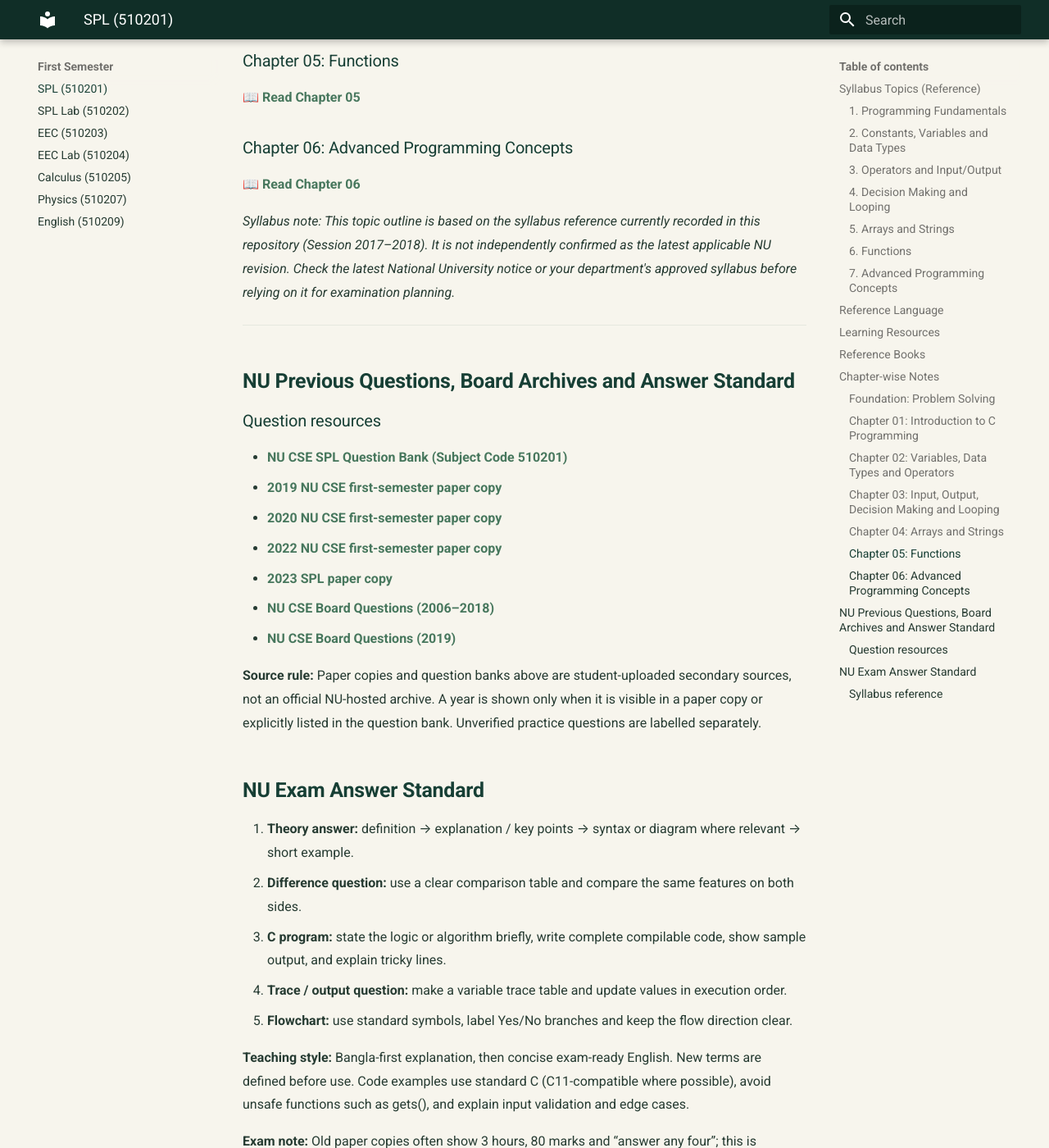
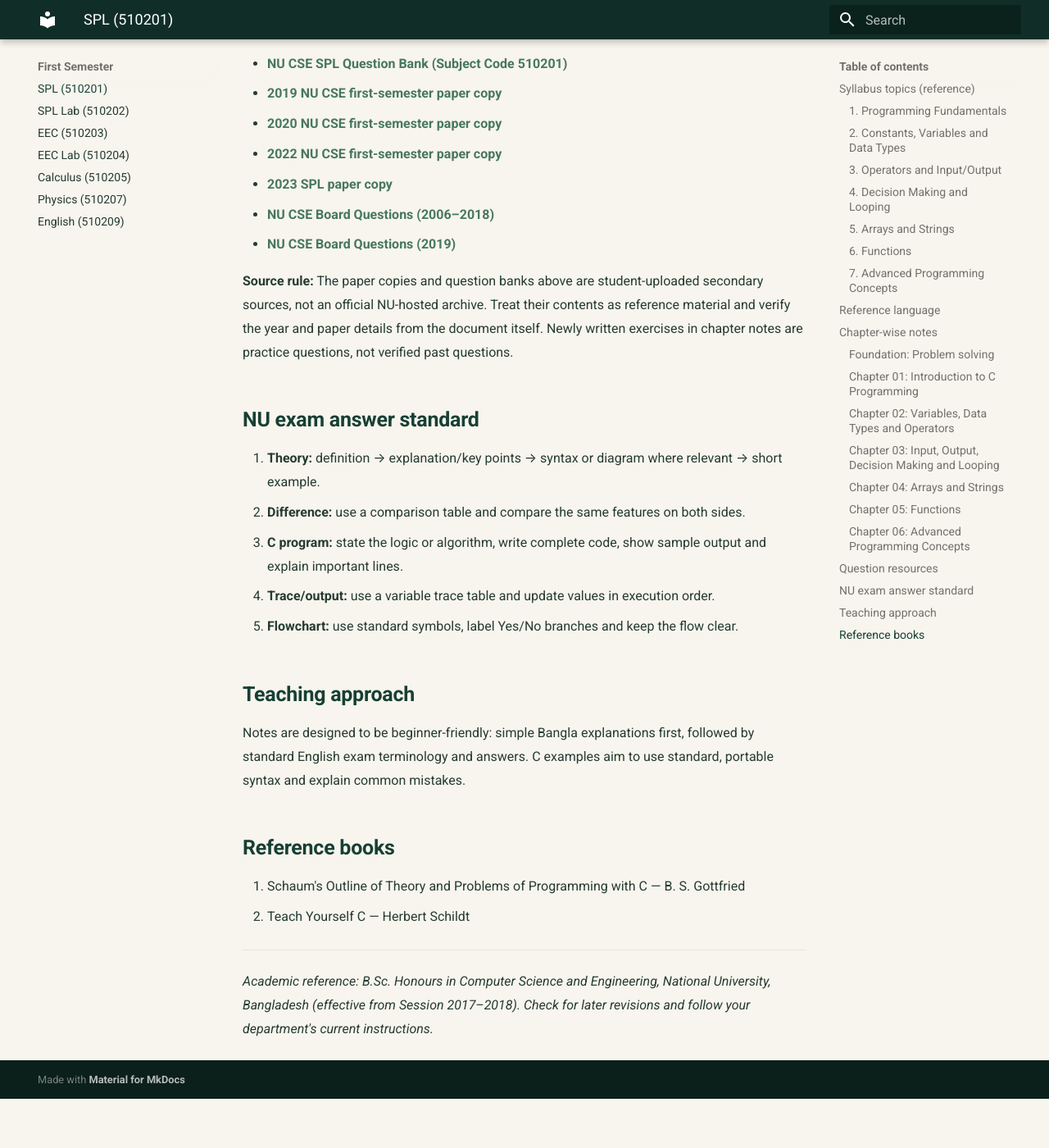
Before and after one commit to taimiyatahsin0-png/nu-cse-notes-store, an MkDocs documentation site: the page built from docs/subjects/spl/index.md, in a window 1280 px wide and 1400 px high, scrolled down 3079 px. Shown: the whole window at 82% size. Built offline with MkDocs 1.6.1 and Material for MkDocs 9.7.7, drawn with Linux system fonts in a browser that asks for light colours; after the commit the page ends 4419 px from its top, so only the background shows below that; some of the changed text lies outside the part shown.

Commit message:
docs: clarify SPL chapter navigation and source standards

```diff
--- a/docs/subjects/spl/index.md
+++ b/docs/subjects/spl/index.md
@@ -7,7 +7,9 @@
 
 This course introduces the fundamentals of structured programming using the C programming language.
 
-## Syllabus Topics (Reference)
+## Syllabus topics (reference)
+
+The outline below follows the syllabus reference recorded in this repository (Session 2017–2018). Confirm the applicable version with your department before examination planning.
 
 ### 1. Programming Fundamentals
 - Overview of Structured Programming Language
@@ -49,66 +51,36 @@ This course introduces the fundamentals of structured programming using the C pr
 - Library Functions
 - Error Handling
 
-## Reference Language
+## Reference language
 
-C Programming Language
+C Programming Language.
 
-## Learning Resources
+## Chapter-wise notes
 
-Chapter-wise explanations, C programming examples, solved problems and practice questions are organized below.
-
-## Reference Books
-
-1. Schaum's Outline of Theory and Problems of Programming with C — B. S. Gottfried
-2. Teach Yourself C — Herbert Schildt
-
----
-
-## Chapter-wise Notes
-
-### Foundation: Problem Solving
-
+### Foundation: Problem solving
 - [📖 Algorithm, Flowchart and Pseudocode](algorithm-flowchart-pseudocode.md)
 
 ### Chapter 01: Introduction to C Programming
-
-[📖 Read Chapter 01](chapter-01.md)
-
-[📥 Download Chapter 01 PDF](SPL-Chapter-01.pdf)
+- [📖 Read Chapter 01](chapter-01.md)
+- [📥 Download Chapter 01 PDF](SPL-Chapter-01.pdf)
 
 ### Chapter 02: Variables, Data Types and Operators
-
-[📖 Read Chapter 02](chapter-02.md)
-
-[📥 Download Chapter 02 PDF](SPL-Chapter-02.pdf)
+- [📖 Read Chapter 02](chapter-02.md)
+- [📥 Download Chapter 02 PDF](SPL-Chapter-02.pdf)
 
 ### Chapter 03: Input, Output, Decision Making and Looping
-
-[📖 Read Chapter 03](chapter-03.md)
+- [📖 Read Chapter 03](chapter-03.md)
 
 ### Chapter 04: Arrays and Strings
-
-[📖 Read Chapter 04](chapter-04-arrays-strings.md)
+- [📖 Read Chapter 04](chapter-04-arrays-strings.md)
 
 ### Chapter 05: Functions
-
-[📖 Read Chapter 05](chapter-05-functions.md)
+- [📖 Read Chapter 05](chapter-05-functions.md)
 
 ### Chapter 06: Advanced Programming Concepts
+- [📖 Read Chapter 06](chapter-06-advanced-c.md)
 
-[📖 Read Chapter 06](chapter-06-advanced-c.md)
-
-
-*Syllabus note: This topic outline is based on the syllabus reference currently recorded in this repository (Session 2017–2018). It is not independently confirmed as the latest applicable NU revision. Check the latest National University notice or your department's approved syllabus before relying on it for examination planning.*
-
-
-
-
----
-
-## NU Previous Questions, Board Archives and Answer Standard
-
-### Question resources
+## Question resources
 
 - [NU CSE SPL Question Bank (Subject Code 510201)](https://www.scribd.com/document/862105744/National-University-CSE-Question-Bank-1st-First-Semester)
 - [2019 NU CSE first-semester paper copy](https://www.scribd.com/document/600047294/2019-NU-Question)
@@ -118,22 +90,25 @@ Chapter-wise explanations, C programming examples, solved problems and practice
 - [NU CSE Board Questions (2006–2018)](https://drive.google.com/file/d/1Lodp-nv8jOXRU7SvriRGqNYamqGUIzvM/view?usp=sharing)
 - [NU CSE Board Questions (2019)](https://drive.google.com/file/d/1QZpZoqjEJS5aYXNjSYdwW5bXy66aPi9-/view?usp=sharing)
 
-**Source rule:** Paper copies and question banks above are student-uploaded secondary sources, not an official NU-hosted archive. A year is shown only when it is visible in a paper copy or explicitly listed in the question bank. Unverified practice questions are labelled separately.
+**Source rule:** The paper copies and question banks above are student-uploaded secondary sources, not an official NU-hosted archive. Treat their contents as reference material and verify the year and paper details from the document itself. Newly written exercises in chapter notes are practice questions, not verified past questions.
 
-## NU Exam Answer Standard
+## NU exam answer standard
 
-1. **Theory answer:** definition → explanation / key points → syntax or diagram where relevant → short example.
-2. **Difference question:** use a clear comparison table and compare the same features on both sides.
-3. **C program:** state the logic or algorithm briefly, write complete compilable code, show sample output, and explain tricky lines.
-4. **Trace / output question:** make a variable trace table and update values in execution order.
-5. **Flowchart:** use standard symbols, label Yes/No branches and keep the flow direction clear.
+1. **Theory:** definition → explanation/key points → syntax or diagram where relevant → short example.
+2. **Difference:** use a comparison table and compare the same features on both sides.
+3. **C program:** state the logic or algorithm, write complete code, show sample output and explain important lines.
+4. **Trace/output:** use a variable trace table and update values in execution order.
+5. **Flowchart:** use standard symbols, label Yes/No branches and keep the flow clear.
 
-**Teaching style:** Bangla-first explanation, then concise exam-ready English. New terms are defined before use. Code examples use standard C (C11-compatible where possible), avoid unsafe functions such as gets(), and explain input validation and edge cases.
+## Teaching approach
 
-**Exam note:** Old paper copies often show 3 hours, 80 marks and “answer any four”; this is historical paper information, not a promise that every future examination will use the same format.
+Notes are designed to be beginner-friendly: simple Bangla explanations first, followed by standard English exam terminology and answers. C examples aim to use standard, portable syntax and explain common mistakes.
 
-### Syllabus reference
+## Reference books
 
-**Syllabus reference:** B.Sc. Honours in Computer Science and Engineering, National University, Bangladesh (effective from Session 2017–2018).
+1. Schaum's Outline of Theory and Problems of Programming with C — B. S. Gottfried
+2. Teach Yourself C — Herbert Schildt
 
-Confirm the current syllabus and teacher's scope before the examination.
+---
+
+*Academic reference: B.Sc. Honours in Computer Science and Engineering, National University, Bangladesh (effective from Session 2017–2018). Check for later revisions and follow your department's current instructions.*
```
